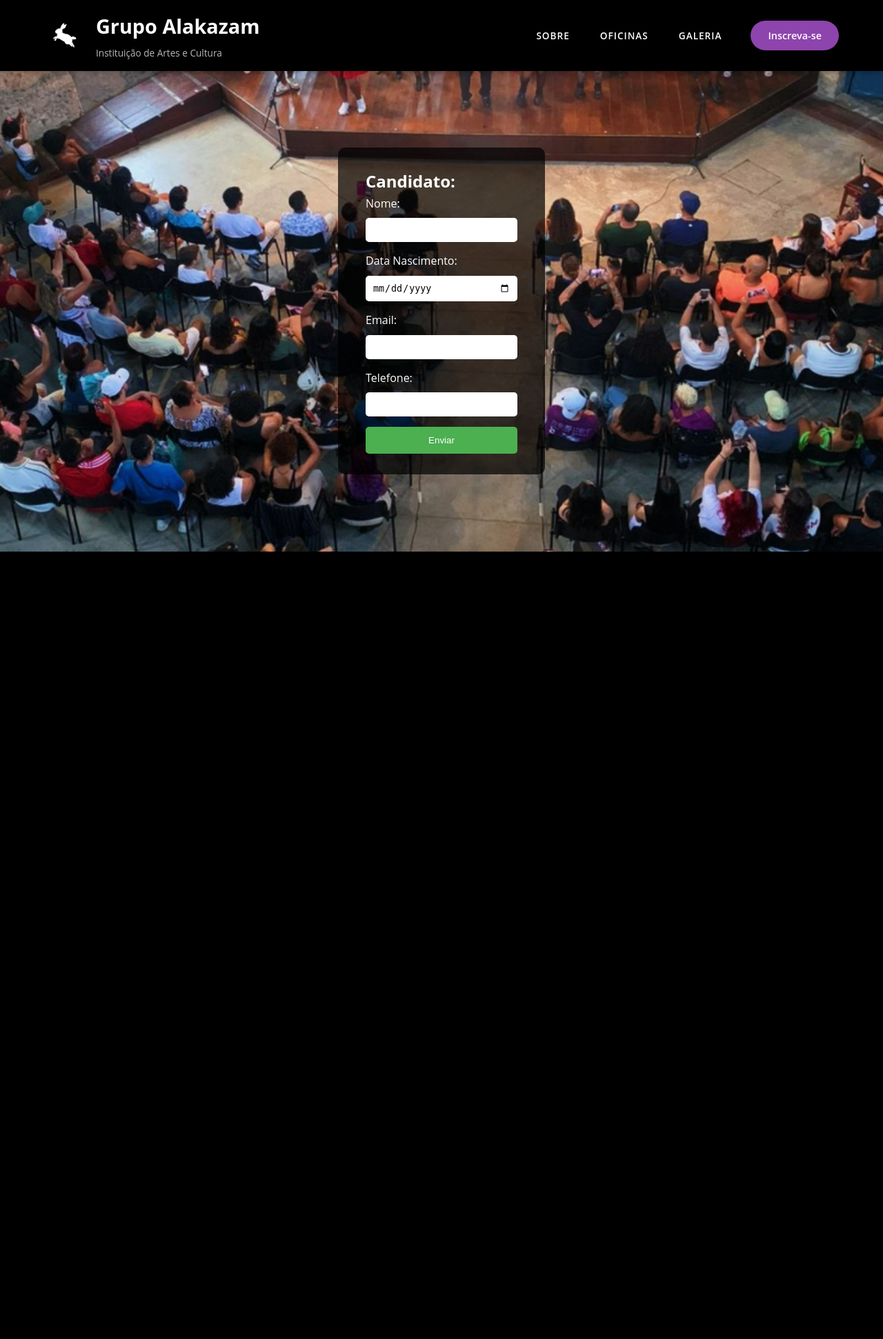
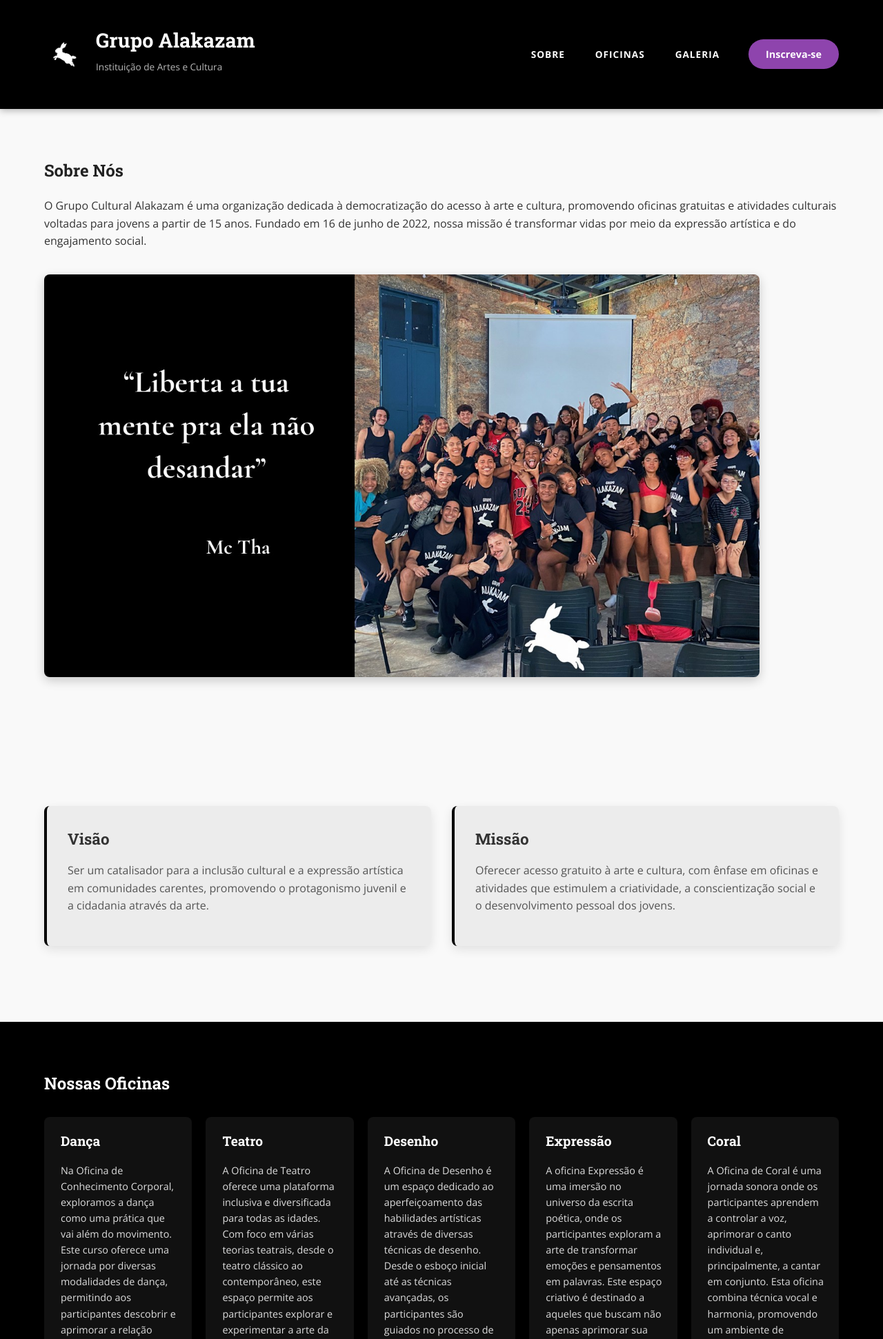
Before and after one commit to rigopedro/trabalhowebIII, a Flask app: page / in a window 1280 px wide. Shown: the top 1942 px of the page at 69% size. Before the commit the page ends 800 px from the top, so only its background shows below. Run offline with Flask 3, Linux system fonts and the light colour scheme.

Commit message:
feat: organizar front - mover CSS e imagens para static/frontend e atualizar links no HTML usando url_for do Flask para corrigir carregamento

```diff
--- a/app.py
+++ b/app.py
@@ -11,7 +11,12 @@ def connector():
         database="alakazam_db"
     )
 
+
 @app.route('/')
+def home():
+    return render_template('index.html')
+
+@app.route('/inscricao')
 def formulario():
     return render_template('formulario.html')
 
@@ -32,3 +37,6 @@ def enviar():
     conn.close()
 
     return redirect('/')
+
+if __name__ == '__main__':
+    app.run(debug=True)
--- a/templates/formulario.css
+++ b/static/formulario.css
@@ -9,7 +9,7 @@
 body {
     font-family: 'Open Sans', sans-serif;
     line-height: 1.6;
-    background: url('images/palco.png') no-repeat center center fixed;
+    background: url('/static/images/palco.png') no-repeat center center fixed;
     background-size: cover;
     color: white;
     min-height: 100vh;
--- a/templates/formulario.html
+++ b/templates/formulario.html
@@ -3,7 +3,7 @@
 <head>
     <meta charset="UTF-8">
     <title>Inscrição</title>
-    <link rel="stylesheet" href="formulario.css">
+    <link rel="stylesheet" href="{{ url_for('static', filename='formulario.css') }}">
 </head>
 <body>
     <!-- Navbar -->
@@ -11,7 +11,7 @@
         <div class="container">
             <div class="header-content">
                 <div class="logo-container">
-                    <img src="images/coelho-logo.jpeg" alt="Logo Alakazam - Coelho" class="logo">
+                    <img src="{{ url_for('static', filename='images/coelho-logo.jpeg') }}" alt="Logo Alakazam - Coelho" class="logo">
                     <div class="title-container">
                         <h1>Grupo Alakazam</h1>
                         <p>Instituição de Artes e Cultura</p>
@@ -25,7 +25,7 @@
                             <li><a href="#galeria">Galeria</a></li>
                         </ul>
                     </nav>
-                    <a href="/inscricao" class="inscricao-btn">Inscreva-se</a>
+                    <a href="/" class="inscricao-btn">Inscreva-se</a>
                 </div>
             </div>
         </div>
--- a/frontend/index.html
+++ b/templates/index.html
@@ -4,7 +4,7 @@
     <meta charset="UTF-8">
     <meta name="viewport" content="width=device-width, initial-scale=1.0">
     <title>ONG Alakazam - Teatro, Cultura e Arte para Jovens</title>
-    <link rel="stylesheet" href="style.css">
+    <link rel="stylesheet" href="{{ url_for('static', filename='frontend/style.css') }}">
     <link rel="preconnect" href="https://fonts.googleapis.com">
     <link rel="preconnect" href="https://fonts.gstatic.com" crossorigin>
     <link href="https://fonts.googleapis.com/css2?family=Open+Sans:wght@400;700&family=Roboto+Slab:wght@700&display=swap" rel="stylesheet">
@@ -15,7 +15,7 @@
     <div class="container">
         <div class="header-content">
             <div class="logo-container">
-                <img src="images/coelho-logo.jpeg" alt="Logo Alakazam - Coelho" class="logo">
+                <img src="{{ url_for('static', filename='frontend/images/coelho-logo.jpeg') }}" alt="Logo Alakazam - Coelho" class="logo">
                 <div class="title-container">
                     <h1>Grupo Alakazam</h1>
                     <p>Instituição de Artes e Cultura</p>
@@ -46,7 +46,7 @@
  de junho de 2022, nossa missão é transformar vidas por
  meio da expressão artística e do engajamento social.
 </p>
-            <img src="images/equipe.jpg" alt="Equipe da ONG Alakazam" class="img-destaque">
+            <img src="{{ url_for('static', filename='frontend/images/equipe.jpg') }}" alt="Equipe da ONG Alakazam" class="img-destaque" />
         </div>
     </section>
 
@@ -129,7 +129,7 @@
         <div class="galeria-grid">
             <!-- Oficina de Dança -->
             <div class="galeria-item">
-                <img src="images/danca.jpg" alt="Oficina de Dança">
+                <img src="{{ url_for('static', filename='frontend/images/danca.jpg') }}" alt="Oficina de Dança" />
                 <div class="galeria-overlay">
                     <h3>Dança</h3>
                     <p>Expressão corporal e movimento artístico</p>
@@ -138,7 +138,7 @@
 
             <!-- Oficina de Teatro -->
             <div class="galeria-item">
-                <img src="images/teatro.jpg" alt="Oficina de Teatro">
+                <img src="{{ url_for('static', filename='frontend/images/teatro.jpg') }}" alt="Oficina de Teatro" />
                 <div class="galeria-overlay">
                     <h3>Teatro</h3>
                     <p>Arte dramática e expressão cênica</p>
@@ -156,7 +156,7 @@
 
             <!-- Oficina de Expressão -->
             <div class="galeria-item">
-                <img src="images/expressao.jpg" alt="Oficina de Expressão">
+                <img src="{{ url_for('static', filename='frontend/images/desenho.jpg') }}" alt="Oficina de Desenho" />
                 <div class="galeria-overlay">
                     <h3>Expressão</h3>
                     <p>Comunicação e desenvolvimento pessoal</p>
@@ -165,7 +165,7 @@
 
             <!-- Oficina de Coral -->
             <div class="galeria-item">
-                <img src="images/coral.jpg" alt="Oficina de Coral">
+                <img src="{{ url_for('static', filename='frontend/images/coral.jpg') }}" alt="Oficina de Coral" />
                 <div class="galeria-overlay">
                     <h3>Coral</h3>
                     <p>Harmonia vocal e trabalho em grupo</p>
```
Also changed, not shown: static/frontend/images/coelho-logo.jpeg (renamed from frontend/images/coelho-logo.jpeg), static/frontend/images/coral.jpg (renamed from frontend/images/coral.jpg), static/frontend/images/danca.jpg (renamed from frontend/images/danca.jpg), static/frontend/images/desenho.jpg (renamed from frontend/images/desenho.jpg), static/frontend/images/equipe.jpg (renamed from frontend/images/equipe.jpg), static/frontend/images/expressao.jpg (renamed from frontend/images/expressao.jpg), static/frontend/images/teatro.jpg (renamed from frontend/images/teatro.jpg), static/frontend/style.css (renamed from frontend/style.css), static/images/coelho-logo.jpeg (renamed from templates/images/coelho-logo.jpeg), static/images/palco.png (renamed from templates/images/palco.png).
